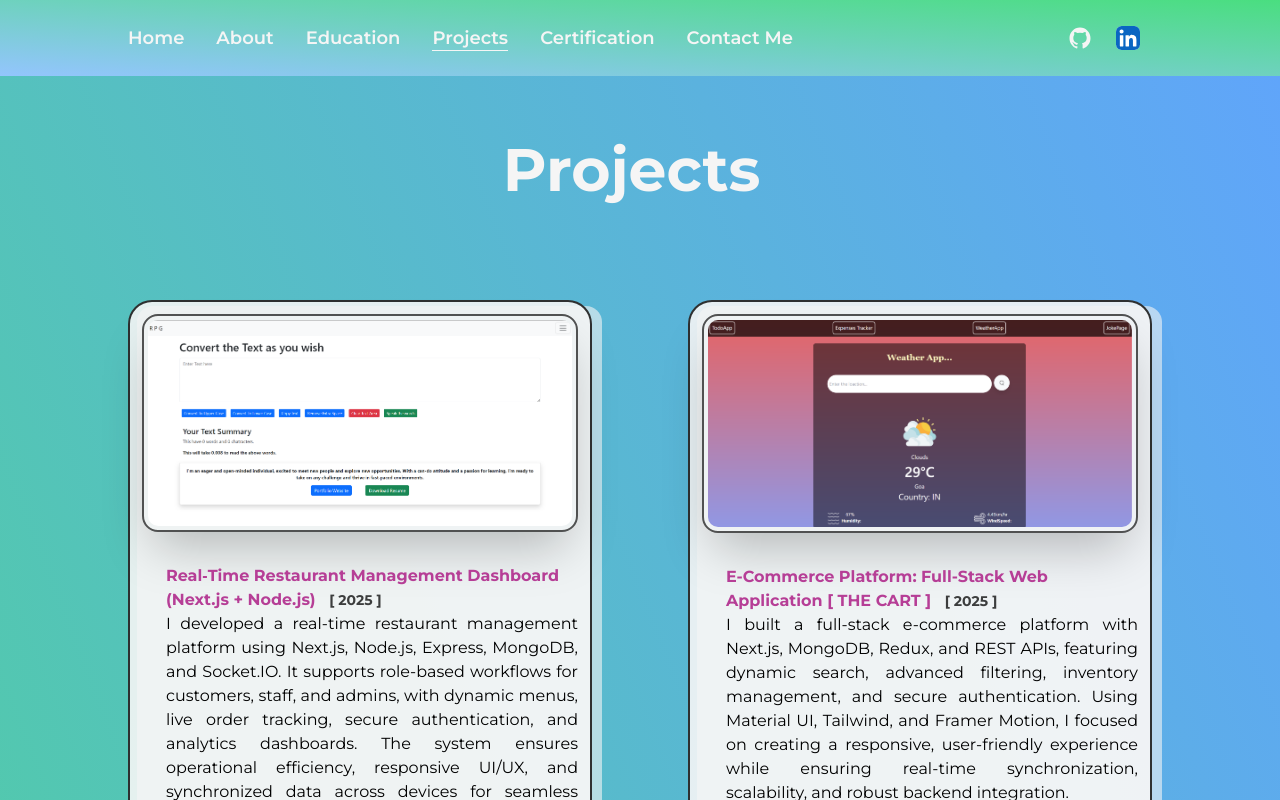
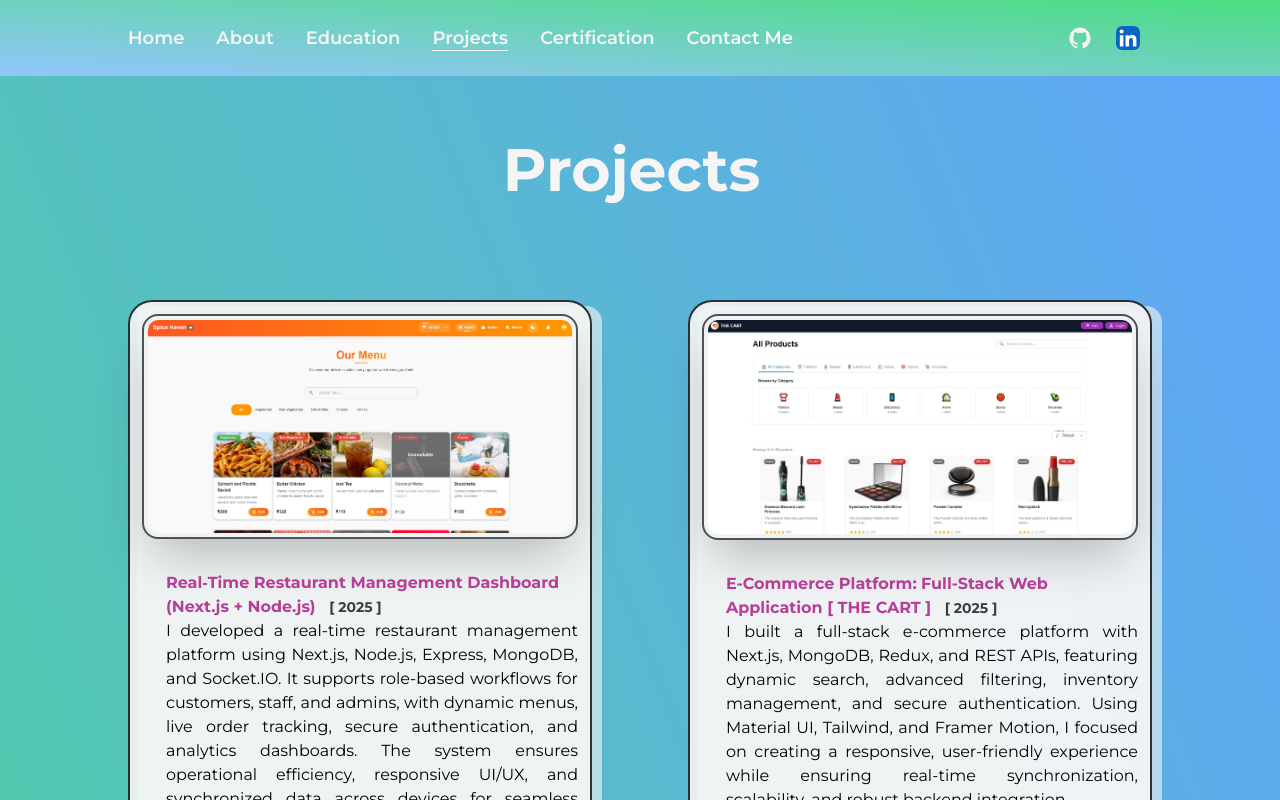
Before and after one commit to RohanPrasadGupta/Next-js_Portfolio, a Next.js app: page /projects in a window 1280 px wide. Shown: the top 800 px of the page. Built offline with nearby package versions, Linux system fonts and the light colour scheme.

Commit message:
update project data

```diff
--- a/src/pages/projects.js
+++ b/src/pages/projects.js
@@ -11,6 +11,8 @@ import spotify from "../../public/images/projects/spotifyclone.png";
 import mergedProj from "../../public/images/projects/mergerd-proj.png";
 import NewsPanda from "../../public/images/projects/NewsPanda.png";
 import OldPortfolio from "../../public/images/projects/OldPortfolio.png";
+import theCart from "../../public/images/projects/theCart.jpg";
+import spiceHaven from "../../public/images/projects/spiceHaven.jpg";
 import { motion } from "framer-motion";
 import Transitions from "@/components/Transitions";
 
@@ -77,7 +79,7 @@ const Projects = () => {
 
           <div className="grid grid-flow-col  gap-24 mt-20 md:flex-col md:flex sm:flex-col sm:flex xs:flex-col xs:flex">
             <FeatureProject
-              img={textproj}
+              img={spiceHaven}
               title="Real‑Time Restaurant Management Dashboard (Next.js + Node.js)"
               date="[ 2025 ]"
               summary="I developed a real-time restaurant management platform using Next.js, Node.js, Express, MongoDB, and Socket.IO. It supports role-based workflows for customers, staff, and admins, with dynamic menus, live order tracking, secure authentication, and analytics dashboards. The system ensures operational efficiency, responsive UI/UX, and synchronized data across devices for seamless restaurant operations."
@@ -85,7 +87,7 @@ const Projects = () => {
               linkGH="https://github.com/RohanPrasadGupta/resturant_mgr_frontend"
             />
             <FeatureProject
-              img={mergedProj}
+              img={theCart}
               title="E-Commerce Platform: Full-Stack Web Application [ THE CART ]"
               date="[ 2025 ]"
               summary="I built a full-stack e-commerce platform with Next.js, MongoDB, Redux, and REST APIs, featuring dynamic search, advanced filtering, inventory management, and secure authentication. Using Material UI, Tailwind, and Framer Motion, I focused on creating a responsive, user-friendly experience while ensuring real-time synchronization, scalability, and robust backend integration."
```
Also changed, not shown: public/images/projects/spiceHaven.jpg (added), public/images/projects/theCart.jpg (added).
